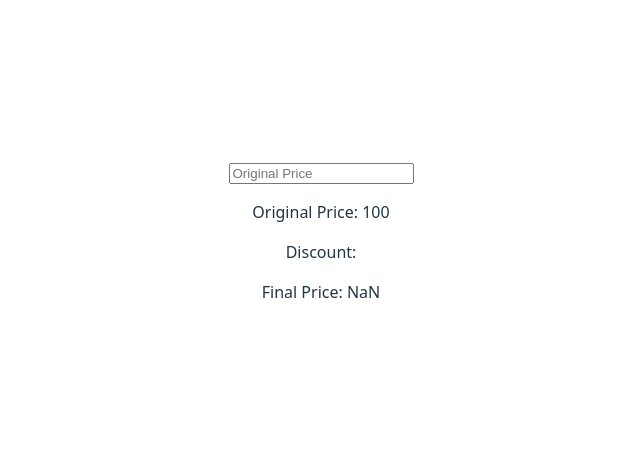
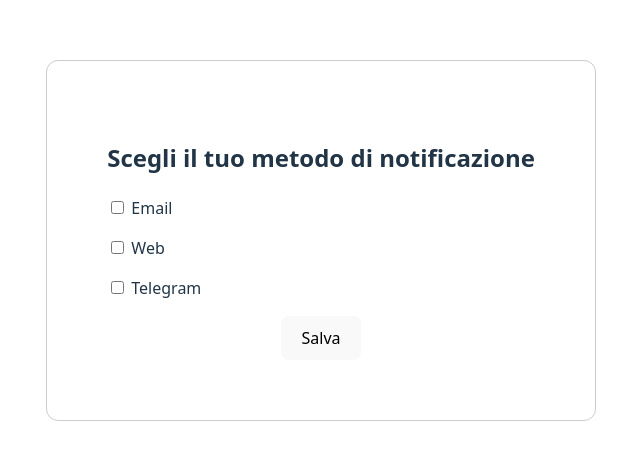
Before and after one commit to worldofvictory/Vue-start, a Vue app in the folder vite-project/: page / in a window 1280 px wide. Shown: the part 160-620 px from the top of the page, without its empty margins (319-959 px from the left). Built offline with nearby package versions, Linux system fonts and the light colour scheme.

Commit message:
notification card

```diff
--- a/vite-project/src/components/Computed.vue
+++ b/vite-project/src/components/Computed.vue
@@ -1,24 +1,60 @@
 <script setup lang="ts">
+import { ref } from 'vue'
 
-import { computed,ref } from 'vue';
-const originalPrice = ref(100);
-const discount = ref();
-const finalPrice = computed(() => {
-  return originalPrice.value - discount.value ;
-});
+type NotificationType = 'email' | 'web' | 'telegram'
+
+const notificationOptions: NotificationType[] = ['email', 'web', 'telegram']
+
+const notificationLabels: Record<NotificationType, string> = {
+  email: 'Email',
+  web: 'Web',
+  telegram: 'Telegram',
+}
+
+// Дані, які обрав користувач
+const selectedNotifications = ref<NotificationType[]>([])
+
+// Обробка форми
+function handleSubmit() {
+  console.log('Вибрані варіанти:', selectedNotifications.value)
+  // на наступному етапі реалізуємо fetch POST
+}
+</script>
 
 
-</script>
+<template>
+  <div class="notification-settings">
+    <h2>Scegli il tuo metodo di notificazione</h2>
 
-<template>
-  <div class="price-block">
-    <input type="number" v-model="discount" placeholder="Original Price" />
-    <p> Original Price: {{ originalPrice }}</p>
-    <p> Discount: {{ discount }}</p>
-    <p> Final Price: {{ finalPrice }}</p>
+    <form @submit.prevent="handleSubmit">
+      <div class="notification-option" v-for="option in notificationOptions" :key="option">
+        <label>
+          <input
+            type="checkbox"
+            :value="option"
+            v-model="selectedNotifications"
+          />
+          {{ notificationLabels[option] }}
+        </label>
+      </div>
+
+      <button type="submit">Salva</button>
+    </form>
   </div>
 </template>
 
+
 <style scoped>
-
+.notification-settings {
+  max-width: 100%;
+  margin: 2rem auto;
+  padding: 60px;
+  border: 1px solid #ccc;
+  border-radius: 12px;
+}
+.notification-option {
+  display: flex;
+  margin-bottom: 1rem;
+  align-items: left;
+}
 </style>
```
